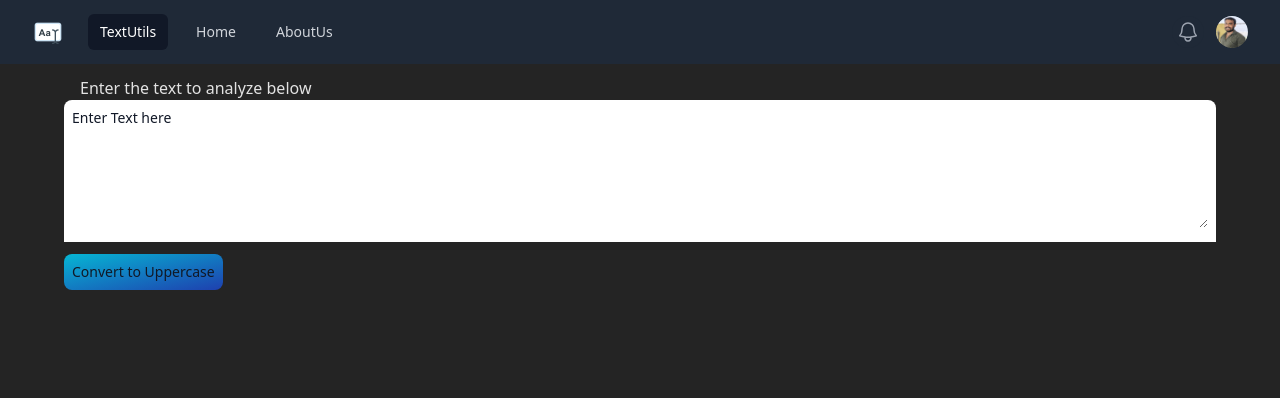
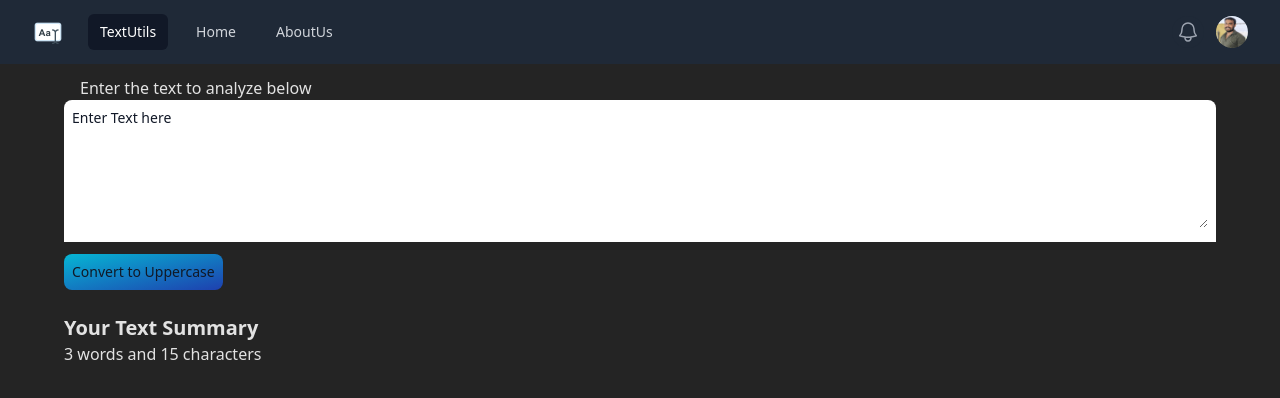
Before and after one commit to shubhamkangune/Text-Utils, a React (Vite) app: page / in a window 1280 px wide. Shown: the top 398 px of the page. Built offline with nearby package versions, Linux system fonts and the light colour scheme.

Commit message:
text summary added length and no of text

```diff
--- a/src/components/TextForm.jsx
+++ b/src/components/TextForm.jsx
@@ -4,25 +4,23 @@ import { useState } from 'react';
 export default function TextForm(props) {
 
   const handleUpClick=()=>{
-    console.log("Uppercase was clicked" + text);
-    let newText = text.toUpperCase();
+    // console.log("Uppercase was clicked: " + text);
+    let newText = text.toUpperCase;
     setText(newText)
   }
 
   const handleOnChange = (event)=>{
-    console.log("on change")
+    // console.log("on change")
     setText(event.target.value);
   }
 
   const [text, setText] = useState("Enter Text here")
 
+  return (
+    <>
 
 
-
-  return (
-    <div>
-
-
+    <div className="container mx-auto my-3">
       <div className=" w-[90vw] m-auto ">
         <h1 htmlFor="comment" className="px-4 ">{props.heading} </h1>
         <div className="px-2 py-2 bg-white rounded-t-lg dark:bg-gray-800">
@@ -33,8 +31,13 @@ export default function TextForm(props) {
         Convert to Uppercase
       </button>
       </div>
+    </div>
 
+    <div className="container w-[90vw] m-auto ">
+      <h1 className="font-bold text-xl">Your Text Summary</h1>
+      <p>{text.split(" ").length} words and {text.length} characters</p>
+    </div>
 
-    </div>
+    </>
   )
 }
```
